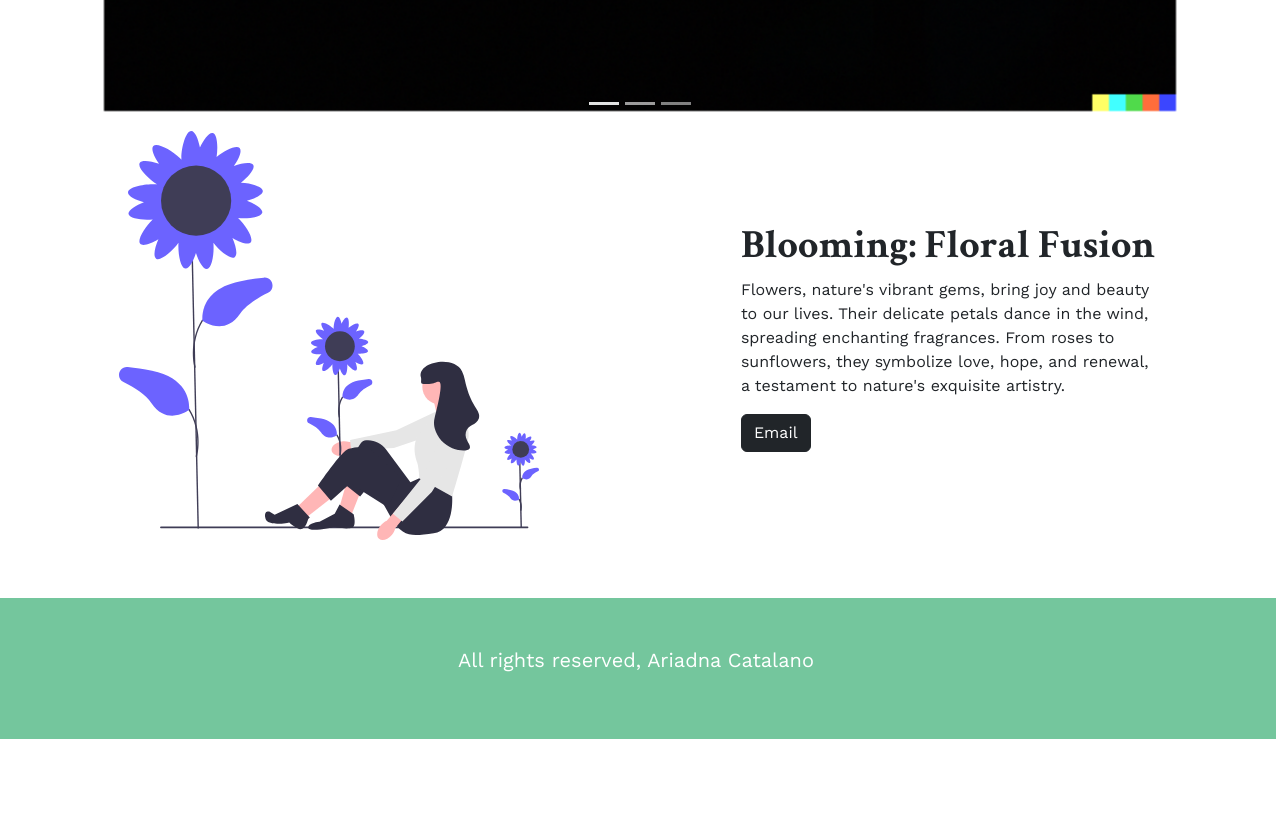
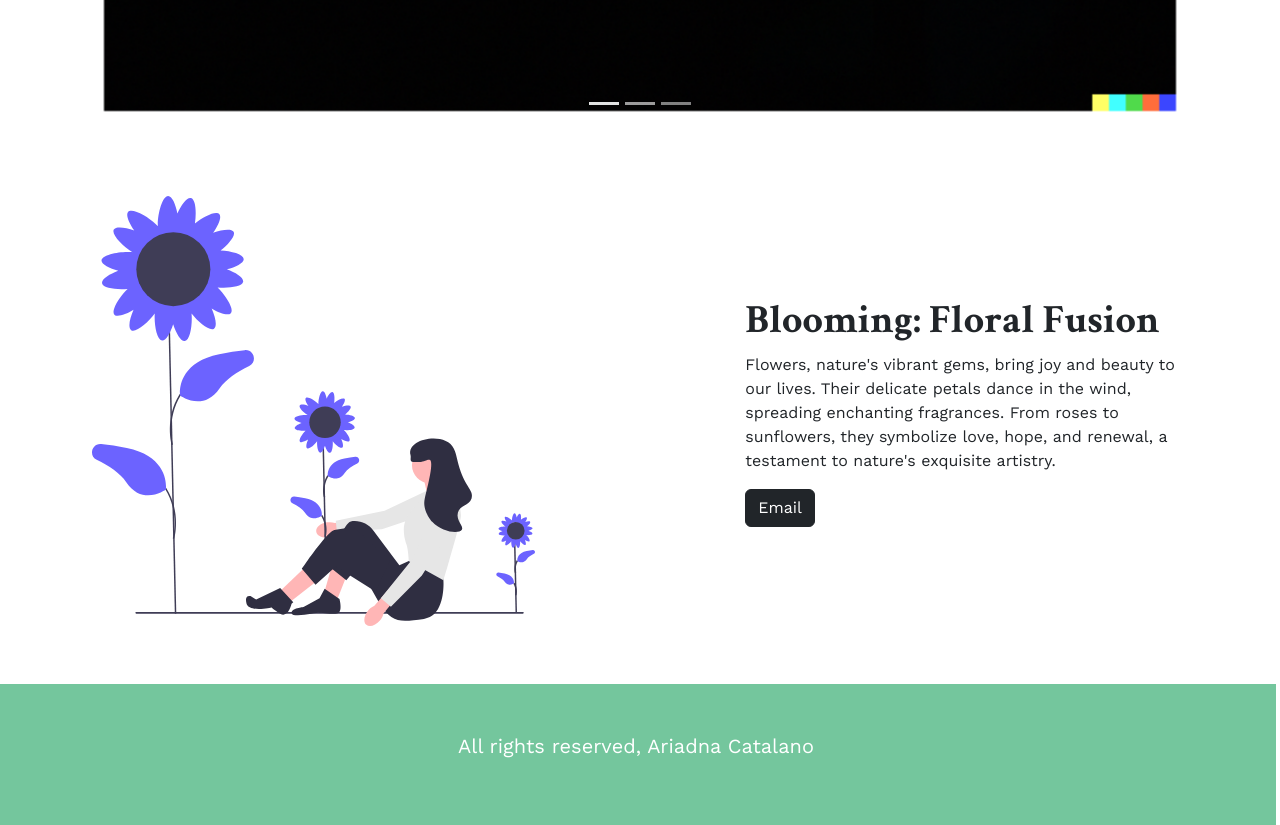
Before and after one commit to ariadnacatalano11/FINALARIADNA, a plain HTML site: page index.html in a window 1280 px wide. Shown: the part 1980-2805 px from the top of the page. Before the commit the page ends 2719 px from the top, so only its background shows below. Drawn offline with nearby package versions, Linux system fonts and the light colour scheme.

Commit message:
Update style.css

```diff
--- a/css/style.css
+++ b/css/style.css
@@ -23,7 +23,7 @@ main > .container-fluid:nth-child(2) {
 
 
 
-    height:75vh;
+    height: 1731px;;
 
 
 
@@ -165,7 +165,10 @@ mix-blend-mode: normal;
 
 #lastsection{
 
-padding: 0 8.33vw !important;
+
+padding-top: 65px;
+padding-left: 80px;
+padding-right: 80px;
 }
 
 @media (max-width: 768px) {
```
